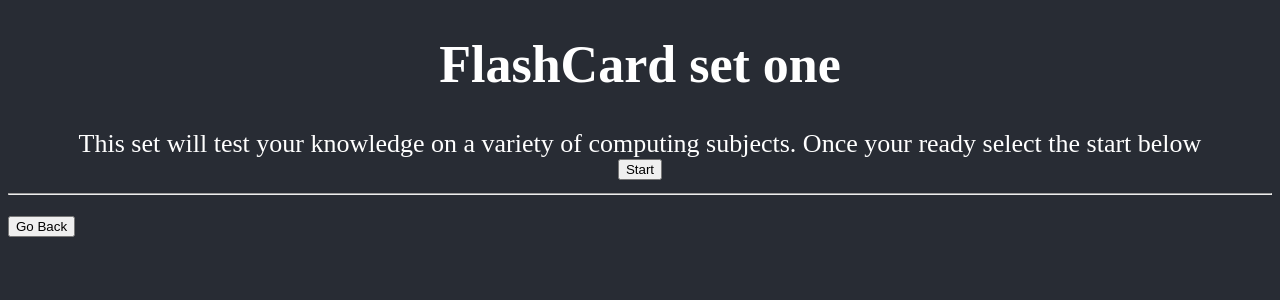
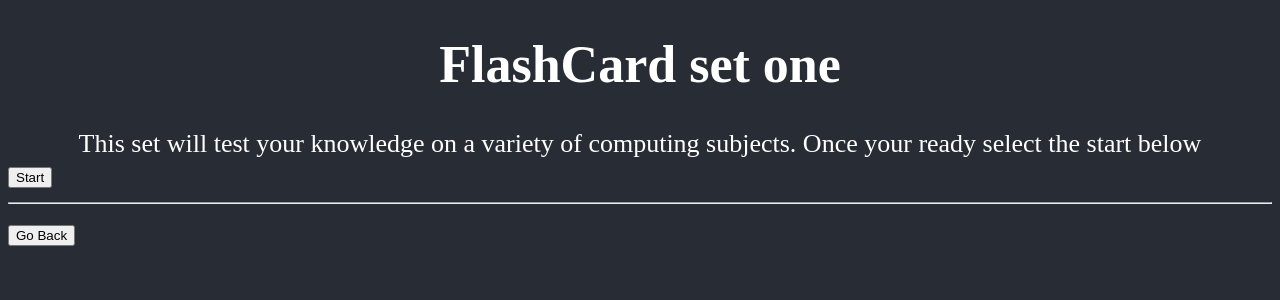
Before and after one commit to 1342470/flashcards, a React (Create React App) app: page /Set1 in a window 1280 px wide. Shown: the top 300 px of the page. Built offline with nearby package versions, Linux system fonts and the light colour scheme.

Commit message:
corrected start button css that wouldn't envoke function on click on larger displays

```diff
--- a/src/App.css
+++ b/src/App.css
@@ -13,7 +13,6 @@ body {
 }
 
 #startbtn{
-  display: block;
   margin-left: auto;
   margin-right: auto;
 }
```
